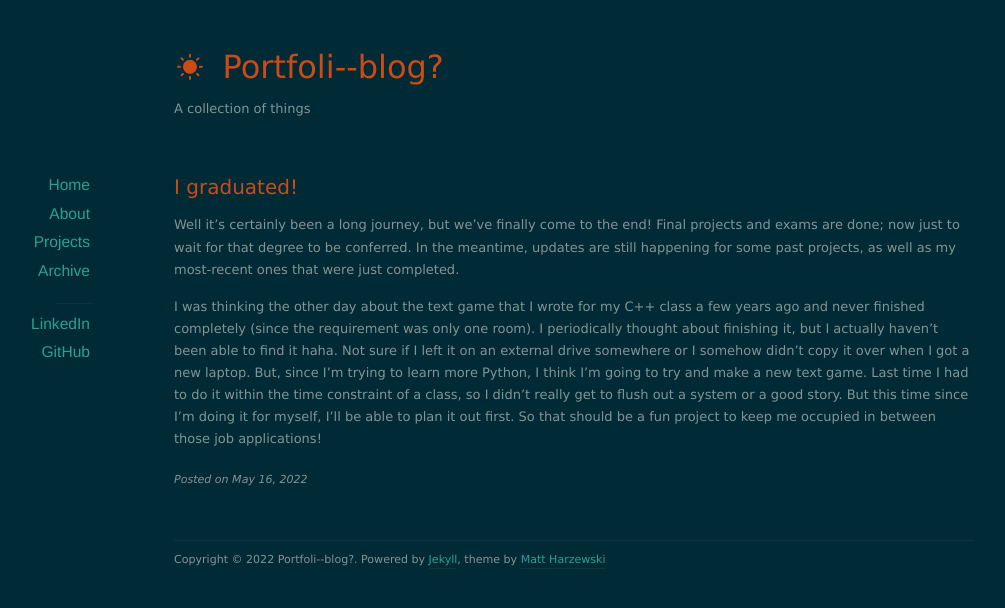
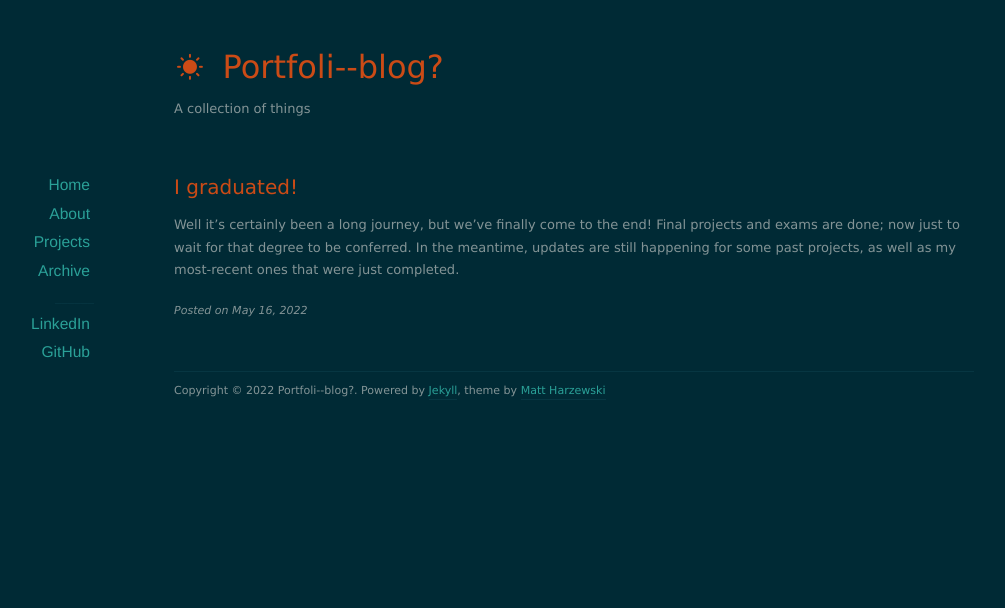
Before and after one commit to nolanschan/nolanschan.github.io, a Jekyll site: the page built from _posts/2022-05-16-i-graduated.markdown, in a window 1280 px wide. Shown: the top 608 px of the page, without its empty margins (66-1071 px from the left). Built offline with Jekyll 4.4.1, drawn with Linux system fonts in a browser that asks for light colours; nearby versions of some CDN libraries.

Commit message:
Update 2022-05-16-i-graduated.markdown

```diff
--- a/_posts/2022-05-16-i-graduated.markdown
+++ b/_posts/2022-05-16-i-graduated.markdown
@@ -6,5 +6,3 @@ categories: update
 ---
 
 Well it's certainly been a long journey, but we've finally come to the end! Final projects and exams are done; now just to wait for that degree to be conferred. In the meantime, updates are still happening for some past projects, as well as my most-recent ones that were just completed.
-
-I was thinking the other day about the text game that I wrote for my C++ class a few years ago and never finished completely (since the requirement was only one room). I periodically thought about finishing it, but I actually haven't been able to find it haha. Not sure if I left it on an external drive somewhere or I somehow didn't copy it over when I got a new laptop. But, since I'm trying to learn more Python, I think I'm going to try and make a new text game. Last time I had to do it within the time constraint of a class, so I didn't really get to flush out a system or a good story. But this time since I'm doing it for myself, I'll be able to plan it out first. So that should be a fun project to keep me occupied in between those job applications!
```
